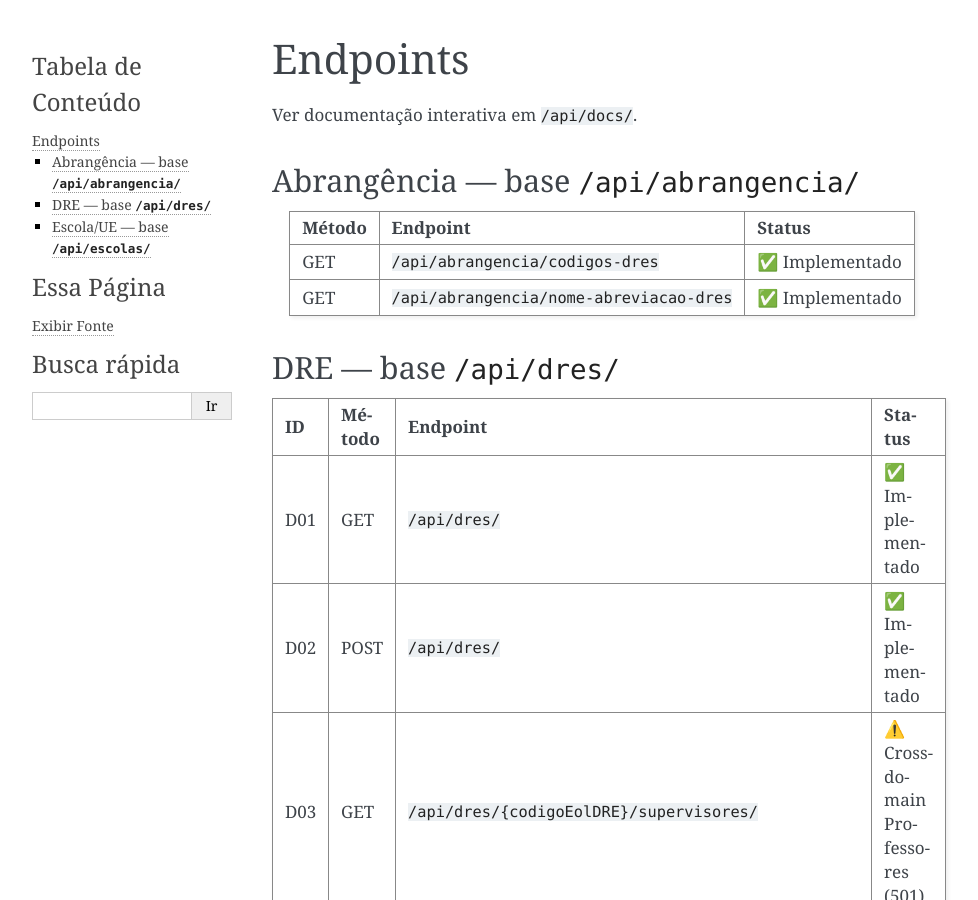
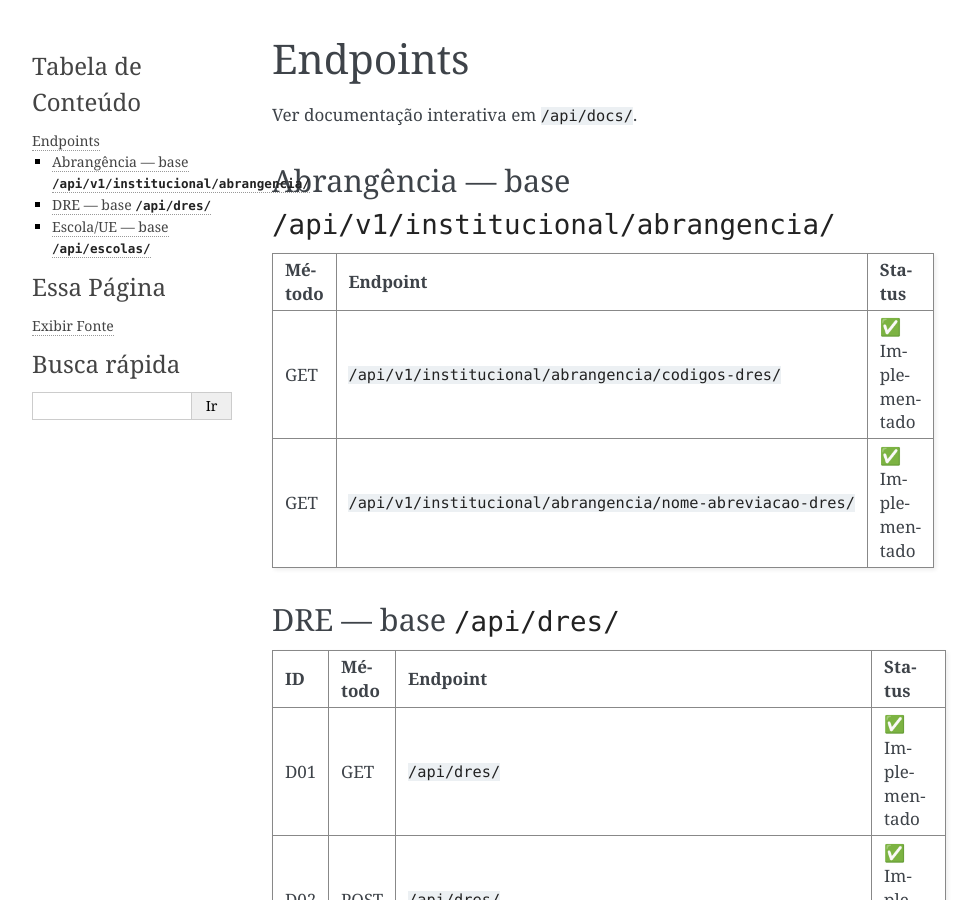
Before and after one commit to prefeiturasp/SME-IntegracaoEOL-Institucional-Microsservico, a Sphinx documentation site: the page built from docs/endpoints.rst, in a window 1280 px wide and 900 px high. Shown: the whole window, without its empty margins (148-1126 px from the left). Built offline with Sphinx 7.4.7, drawn with Linux system fonts in a browser that asks for light colours.

Commit message:
fix(155115): fix nas rotas

```diff
--- a/docs/endpoints.rst
+++ b/docs/endpoints.rst
@@ -3,8 +3,8 @@ Endpoints
 
 Ver documentação interativa em ``/api/docs/``.
 
-Abrangência — base ``/api/abrangencia/``
-------------------------------------------
+Abrangência — base ``/api/v1/institucional/abrangencia/``
+----------------------------------------------------------
 
 .. list-table::
    :header-rows: 1
@@ -13,10 +13,10 @@ Abrangência — base ``/api/abrangencia/``
      - Endpoint
      - Status
    * - GET
-     - ``/api/abrangencia/codigos-dres``
+     - ``/api/v1/institucional/abrangencia/codigos-dres/``
      - ✅ Implementado
    * - GET
-     - ``/api/abrangencia/nome-abreviacao-dres``
+     - ``/api/v1/institucional/abrangencia/nome-abreviacao-dres/``
      - ✅ Implementado
 
 DRE — base ``/api/dres/``
```
Also changed, not shown: README.md (+3 -3 lines), 3 other files.
